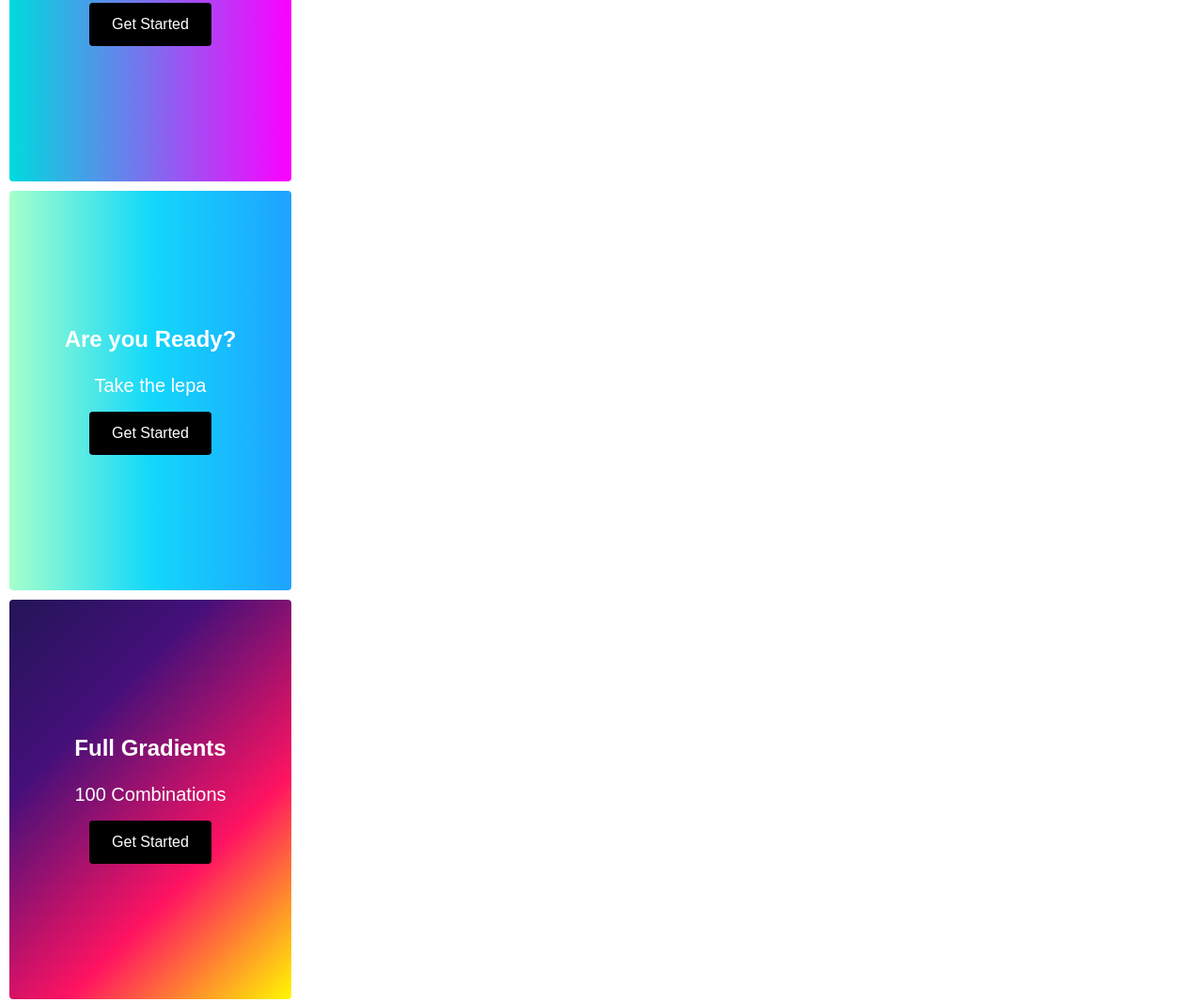
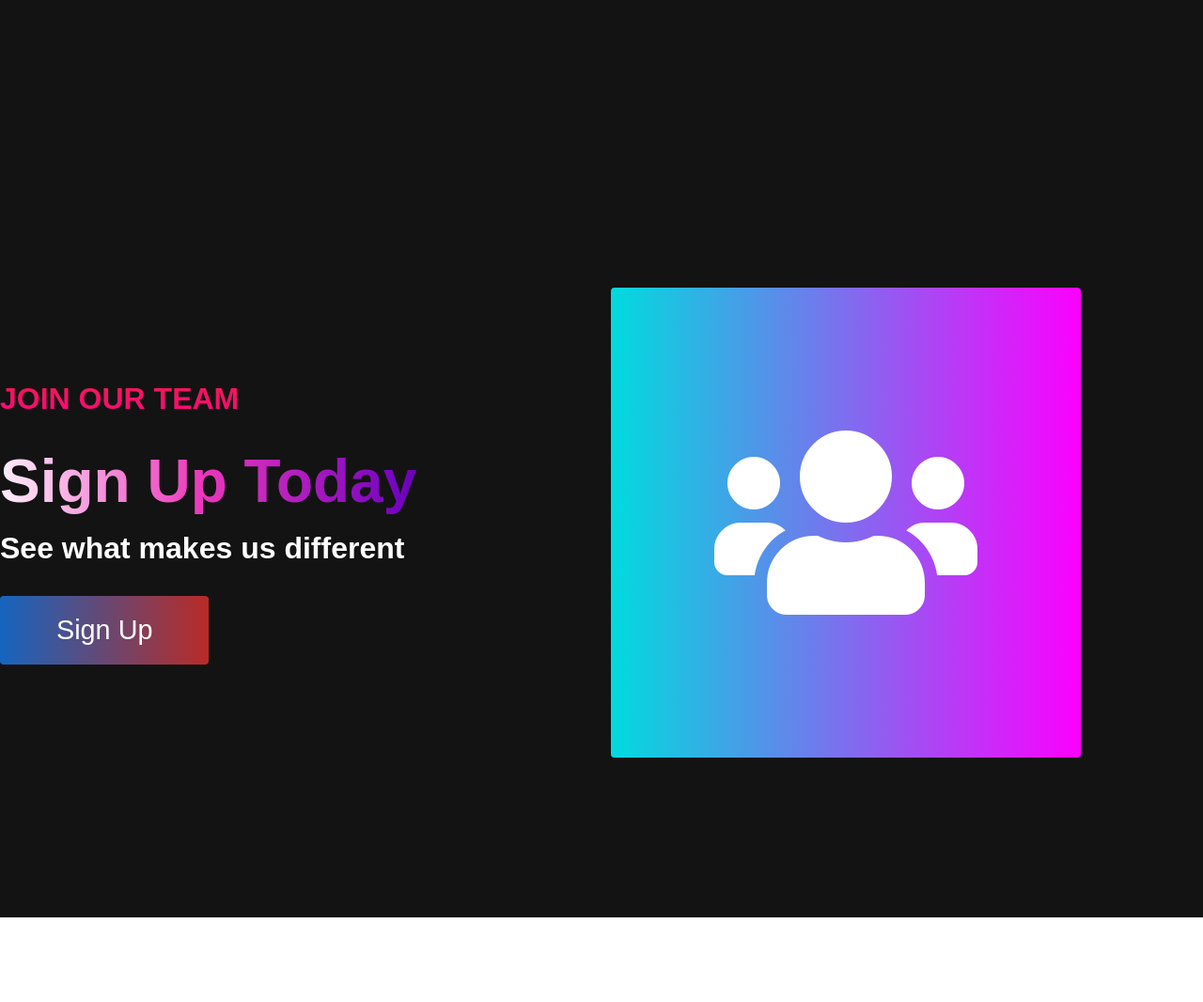
Before and after one commit to HaotianLi666/Responsive-Web-Project, a plain HTML site: page index.html in a window 1280 px wide. Shown: the part 1607-2673 px from the top of the page at 94% size. After the commit the page ends 2583 px from the top, so only its background shows below. Drawn offline with Linux system fonts and the light colour scheme.

Commit message:
Features Section Created

```diff
--- a/index.html
+++ b/index.html
@@ -1,14 +1,17 @@
 <!DOCTYPE html>
 <html lang="en">
-
   <head>
-    <meta charset="UTF-8">
-    <meta http-equiv="X-UA-Compatible" content="IE=edge">
-    <meta name="viewport" content="width=device-width, initial-scale=1.0">
+    <meta charset="UTF-8" />
+    <meta http-equiv="X-UA-Compatible" content="IE=edge" />
+    <meta name="viewport" content="width=device-width, initial-scale=1.0" />
     <title>My Responsive Websites</title>
-    <link rel="stylesheet" href="styles.css">
-    <link rel="stylesheet" href="https://use.fontawesome.com/releases/v5.15.4/css/all.css"
-        integrity="sha384-DyZ88mC6Up2uqS4h/KRgHuoeGwBcD4Ng9SiP4dIRy0EXTlnuz47vAwmeGwVChigm" crossorigin="anonymous" />
+    <link rel="stylesheet" href="styles.css" />
+    <link
+      rel="stylesheet"
+      href="https://use.fontawesome.com/releases/v5.15.4/css/all.css"
+      integrity="sha384-DyZ88mC6Up2uqS4h/KRgHuoeGwBcD4Ng9SiP4dIRy0EXTlnuz47vAwmeGwVChigm"
+      crossorigin="anonymous"
+    />
   </head>
 
   <body>
@@ -29,7 +32,9 @@
             <a href="#about" class="navbar_links" id="about-page">About</a>
           </li>
           <li class="navbar__item">
-                    <a href="#services" class="navbar_links" id="services-page">Services</a>
+            <a href="#services" class="navbar_links" id="services-page"
+              >Services</a
+            >
           </li>
           <li class="navbar__btn">
             <a href="#sign-up" class="button" id="signup">Sign up</a>
@@ -39,16 +44,16 @@
     </nav>
 
     <!-- Hero Section -->
-    <!-- <div class="hero" id="home">
+    <div class="hero" id="home">
       <div class="hero__container">
         <h1 class="hero__heading">Choose your <span>colors</span></h1>
         <p class="hero__description">Unlimited Possibilities</p>
         <button class="main__btn"><a href="#">Explore</a></button>
       </div>
-    </div> -->
+    </div>
 
     <!-- About Section -->
-    <div class="main" id="about">
+    <!-- <div class="main" id="about">
         <div class="main__container">
             <div class="main__img--container">
                 <div class="main__img--card"><i class="fas fa-layer-group"></i></div>
@@ -60,13 +65,12 @@
                 <button class="main__btn"><a href="#">Schedule Call</a></button>
             </div>
         </div>
-    </div>
+    </div> -->
 
     <!-- Services Section -->
     <div class="services" id="services">
       <h1>Our Services</h1>
-    </div>
-    <div class="services_wrapper">
+      <div class="services__wrapper">
         <div class="services__card">
           <h2>Custom Colorways</h2>
           <p>AI Powered technology</p>
@@ -88,7 +92,25 @@
           <div class="services__btn"><button>Get Started</button></div>
         </div>
       </div>
+    </div>
+
+    <!-- Features Section -->
+    <div class="main" id="sign-up">
+        <div class="main__container">
+          <div class="main__content">
+            <h1>Join Our Team</h1>
+            <h2>Sign Up Today</h2>
+            <p>See what makes us different</p>
+            <button class="main__btn"><a href="#">Sign Up</a></button>
+          </div>
+          <div class="main__img--container">
+            <div class="main__img--card" id="card-2">
+              <i class="fas fa-users"></i>
+            </div>
+          </div>
+        </div>
+      </div>
+
     <script src="app.js"></script>
   </body>
-
 </html>
```
Lines whose indentation alone changed are shown as unchanged.
